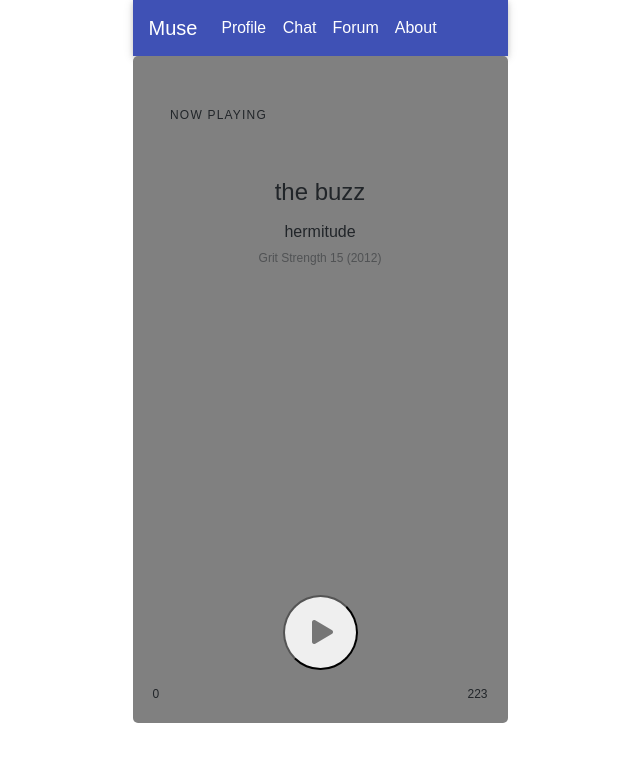
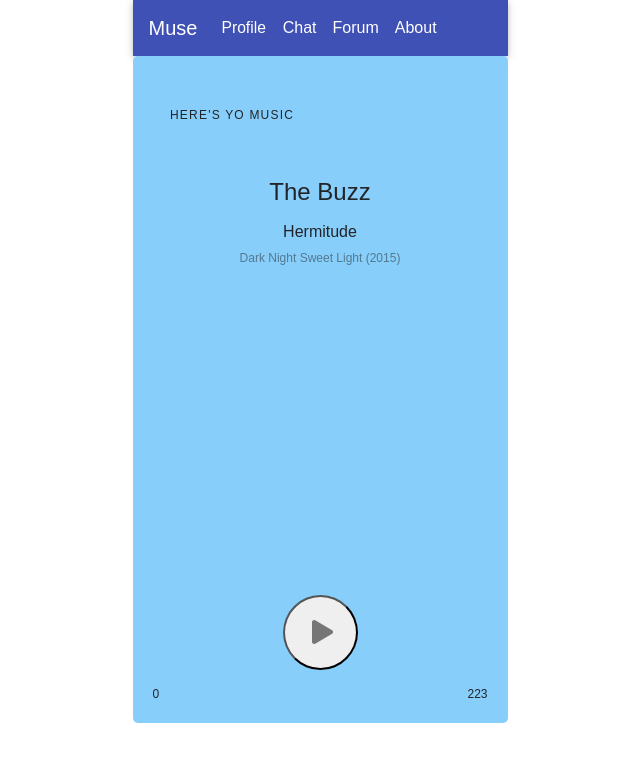
Before and after one commit to mpoblete27/ListnLode, a React (Create React App) app in the folder client/: page /Profile in a window 1280 px wide. Shown: the top 762 px of the page, without its empty margins (320-960 px from the left). Built offline with nearby package versions, Linux system fonts and the light colour scheme.

Commit message:
media player renders! but doesn't play.... yet

```diff
--- a/client/src/Components/Musicplayer/Controls.js
+++ b/client/src/Components/Musicplayer/Controls.js
@@ -1,15 +1,28 @@
 import React from "react";
 
 class Controls extends React.Component{
+
+	state = {
+		playStatus: "",
+		source: "./test.mp3"
+	}
+
+	componentDidMount(){
+		this.setState({
+			playStatus: this.props.playStatus
+		})
+	}
+
 	playPause() {
 		let status = this.state.playStatus;
-		let audio = document.getElementById('audio');
+		let audio = this.state.source;
 		if(status === 'play') {
-		  status = 'pause'; audio.play();
+		  this.setState.playStatus = 'pause';
+		  audio.pause();
 		} else {
-		  status = 'play'; audio.pause();
+		  this.setState.playStatus = 'play';
+		  audio.play();
 		}
-		this.setState({ playStatus: status });
 	  }
 	render() {
 		return (
--- a/client/src/Components/Musicplayer/Player.css
+++ b/client/src/Components/Musicplayer/Player.css
@@ -10,7 +10,7 @@ body {
 }
 
 .Player {
-	background: grey;
+	background: lightskyblue;
 	border-radius: 5px;
 	overflow: hidden;
 	box-shadow: 0 5px 10px -5px rgba(black, 1);
@@ -18,6 +18,8 @@ body {
 	position: relative;
 	width: 375px;
 	float: left;
+	font-family: 'Lucida Sans', 'Lucida Sans Regular', 'Lucida Grande', 'Lucida Sans Unicode', Geneva, Verdana, sans-serif
+
 }
 	.Background {
 		width: 150%;
@@ -57,6 +59,7 @@ body {
 		text-align: center;
 		position: relative;
 	  }
+
 	.Name {
 			font-size: 24px;
 			margin-bottom: 10px;
@@ -107,6 +110,7 @@ body {
 		z-index: 2;
 		width: 100%;
 	}
+
 	.Time {
 			font-size: 12px;
 	}
@@ -121,6 +125,7 @@ body {
 		right: 0;
 		color: blue;
   	}
+
 	.Button {
 		height: 75px;
 		width: 75px;
@@ -134,10 +139,12 @@ body {
 		margin: auto;
 		pointer-events: all;
   	}
+
 	.active {
 		transform: scale(.98);
 		background: $white;
     }
+
 	.fa {
 		color: $orange;
 		opacity: 1;
@@ -149,6 +156,7 @@ body {
 		opacity: .5;
 		font-size: 24px;
 	}
+
 	.fa-play {
 		margin-left: 5px;
 	}
--- a/client/src/Components/Musicplayer/Player.js
+++ b/client/src/Components/Musicplayer/Player.js
@@ -11,32 +11,19 @@ class Player extends React.Component{
 	state = {
 			playStatus: 'play',
 			currentTime: 0,
-			name: "the buzz",
-			artist: "hermitude",
-			album: "Grit Strength 15",
-			year: 2012,
+			name: "The Buzz",
+			artist: "Hermitude",
+			album: "Dark Night Sweet Light",
+			year: 2015,
 			artwork: "./testpic.jpeg",
 			duration: 223,
 			source: "./test.mp3"
 	};
-	// getDefaultProps() {
-	// 	return {
-	// 		track: {
-	// 			name: "the buzz",
-	// 			artist: "hermitude",
-	// 			album: "Summer's Gone",
-	// 			year: 2012,
-	// 			artwork: "./testpic.jpeg",
-	// 			duration: 223,
-	// 			source: "./test.mp3"
-	// 		}
-// 		}
-//   };
 
 	render() {
 		return (
 			<div className="Player">
-				<div className="Header"><div className="Title">Now playing</div></div>
+				<div className="Header"><div className="Title">Here's yo Music</div></div>
 				<TrackInformation
 					name={this.state.name}
 					artist={this.state.artist}
@@ -44,7 +31,9 @@ class Player extends React.Component{
 					year={this.state.year}
 				/>
 				<Scrubber />
-				<Controls />
+				<Controls
+					playStatus={this.state.playStatus}
+				/>
 				<Timestamps duration={this.state.duration} currentTime={this.state.currentTime} />
 				<audio>
 					<source src={this.state.source} />
--- a/client/src/Components/Musicplayer/Timestamps.js
+++ b/client/src/Components/Musicplayer/Timestamps.js
@@ -1,6 +1,13 @@
 import React from "react";
 
 class Timestamps extends React.Component{
+	convertTime = (timestamp) =>{
+		let minutes = Math.floor(timestamp / 60);
+		let seconds = timestamp - (minutes * 60);
+		if (seconds < 10) { seconds = '0' + seconds; }
+		timestamp = minutes + ':' + seconds;
+		return timestamp;
+	};
 	render() {
 		return (
 			<div className="Timestamps">
```
Lines whose indentation alone changed are shown as unchanged.
